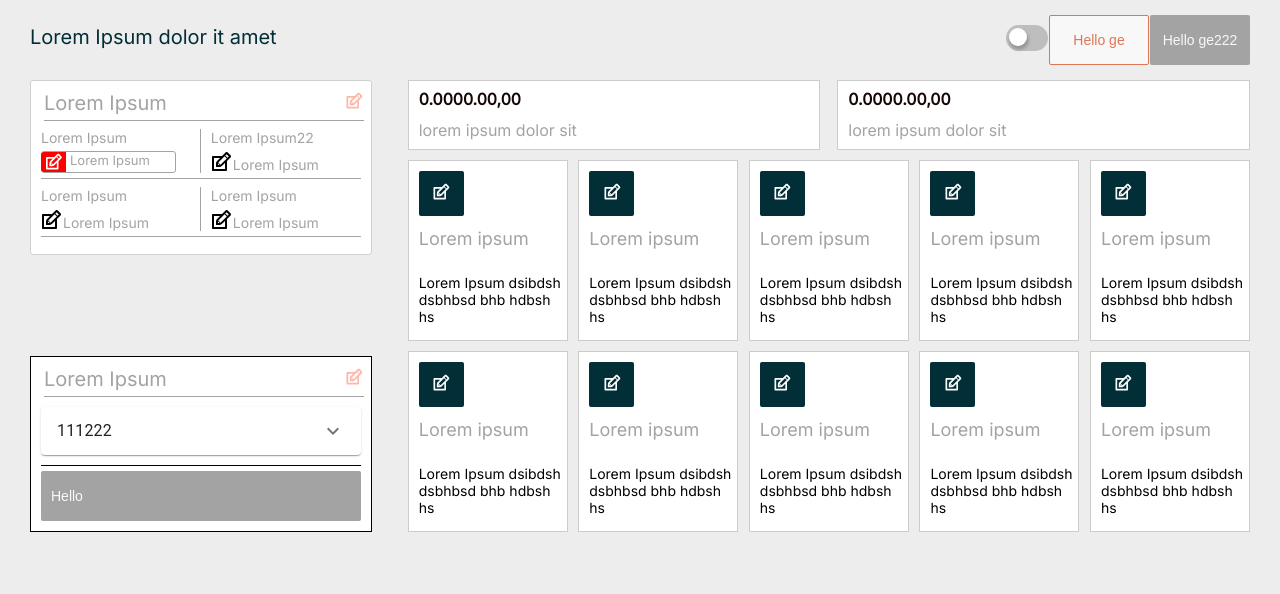
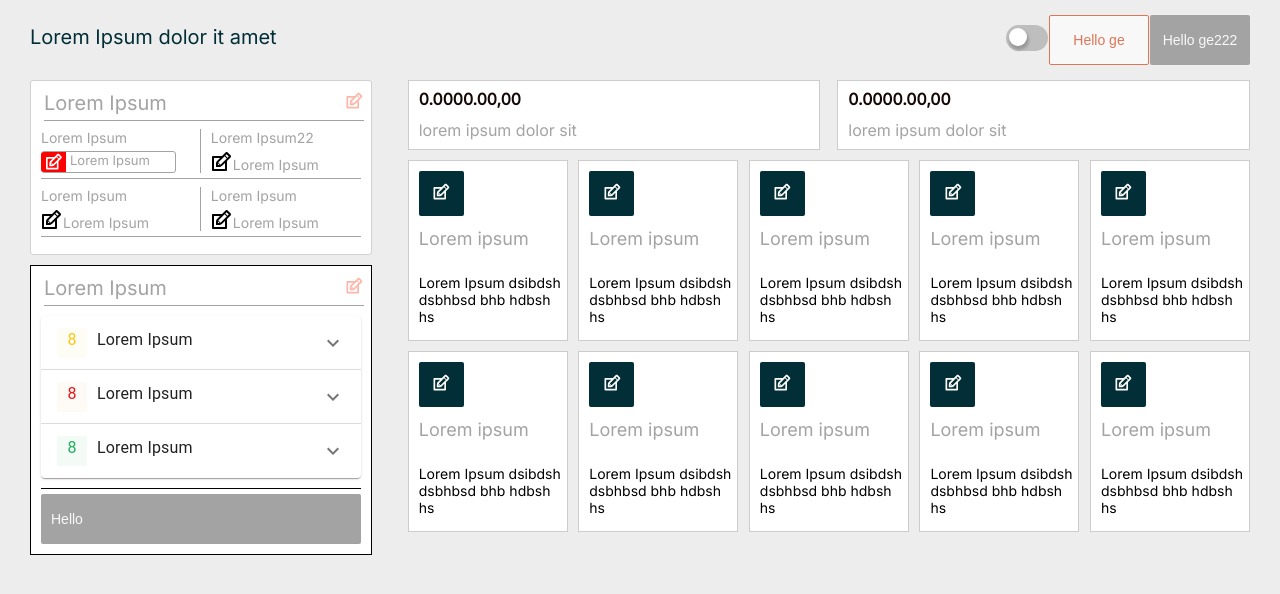
Before and after one commit to Mr-Usman/Finlex-Assignment, a React (Create React App) app: page / in a window 1280 px wide. Shown: the top 594 px of the page. Built offline with nearby package versions, Linux system fonts and the light colour scheme.

Commit message:
override accordion classes

```diff
--- a/src/components/LeftBar/index.js
+++ b/src/components/LeftBar/index.js
@@ -90,17 +90,74 @@ const Leftbar = () => {
             >
               <Styled.TypographyStyled>
                 <div style={{ display: "flex" }}>
-                  <div>111</div>
-                  <div>222</div>
+                  <div
+                    style={{
+                      width: "30px",
+                      height: "30px",
+                      backgroundColor: "#FEFDF5",
+                      textAlign: "center",
+                    }}
+                  >
+                    <p style={{ color: "#FBC710" }}>8</p>
+                  </div>
+                  <div style={{ marginLeft: "10px" }}>Lorem Ipsum</div>
                 </div>
               </Styled.TypographyStyled>
             </Styled.AccordionSummaryStyled>
             <Styled.AccordionDetailsStyled>
+              <Styled.TypographyStyled>Lorem ipsum</Styled.TypographyStyled>
+            </Styled.AccordionDetailsStyled>
+          </Styled.AccordionStyled>
+          <Styled.AccordionStyled>
+            <Styled.AccordionSummaryStyled
+              expandIcon={<ExpandMoreIcon />}
+              aria-controls="panel1a-content"
+              id="panel1a-header"
+            >
               <Styled.TypographyStyled>
-                Lorem ipsum dolor sit amet, consectetur adipiscing elit.
-                Suspendisse malesuada lacus ex, sit amet blandit leo lobortis
-                eget.
+                <div style={{ display: "flex" }}>
+                  <div
+                    style={{
+                      width: "30px",
+                      height: "30px",
+                      backgroundColor: "#FEFAF5",
+                      textAlign: "center",
+                    }}
+                  >
+                    <p style={{ color: "#EC1515" }}>8</p>
+                  </div>
+                  <div style={{ marginLeft: "10px" }}>Lorem Ipsum</div>
+                </div>
               </Styled.TypographyStyled>
+            </Styled.AccordionSummaryStyled>
+            <Styled.AccordionDetailsStyled>
+              Lorem Ipsum
+            </Styled.AccordionDetailsStyled>
+          </Styled.AccordionStyled>
+          <Styled.AccordionStyled>
+            <Styled.AccordionSummaryStyled
+              expandIcon={<ExpandMoreIcon />}
+              aria-controls="panel1a-content"
+              id="panel1a-header"
+            >
+              <Styled.TypographyStyled>
+                <div style={{ display: "flex" }}>
+                  <div
+                    style={{
+                      width: "30px",
+                      height: "30px",
+                      backgroundColor: "#F4FBF7",
+                      textAlign: "center",
+                    }}
+                  >
+                    <p style={{ color: "#1EAF61" }}>8</p>
+                  </div>
+                  <div style={{ marginLeft: "10px" }}>Lorem Ipsum</div>
+                </div>
+              </Styled.TypographyStyled>
+            </Styled.AccordionSummaryStyled>
+            <Styled.AccordionDetailsStyled>
+              Lorem Ipsum
             </Styled.AccordionDetailsStyled>
           </Styled.AccordionStyled>
         </div>
--- a/src/components/LeftBar/styles/index.js
+++ b/src/components/LeftBar/styles/index.js
@@ -8,7 +8,6 @@ export const Container = Styled.div`
     display: flex;
     width: 100%;
     flex-direction: column;
-    justify-content: space-between;
     height: 100%;
 `;
 
@@ -123,7 +122,16 @@ export const MenuBtn = Styled.button`
     text-align: left;
 `;
 
-export const AccordionStyled = Styled(Accordion)``;
+export const AccordionStyled = Styled(Accordion)`
+    &.css-1elwnq4-MuiPaper-root-MuiAccordion-root {
+        box-shadow: none !important;
+    }
+`;
+
 export const AccordionSummaryStyled = Styled(AccordionSummary)``;
-export const AccordionDetailsStyled = Styled(AccordionDetails)``;
+export const AccordionDetailsStyled = Styled(AccordionDetails)`
+    &.css-15v22id-MuiAccordionDetails-root {
+        padding: 8px 56px 16px !important;
+    }
+`;
 export const TypographyStyled = Styled(Typography)``;
```
